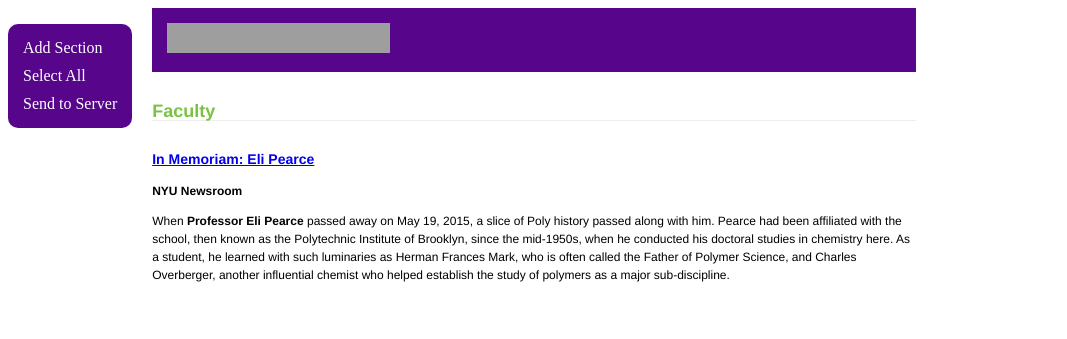
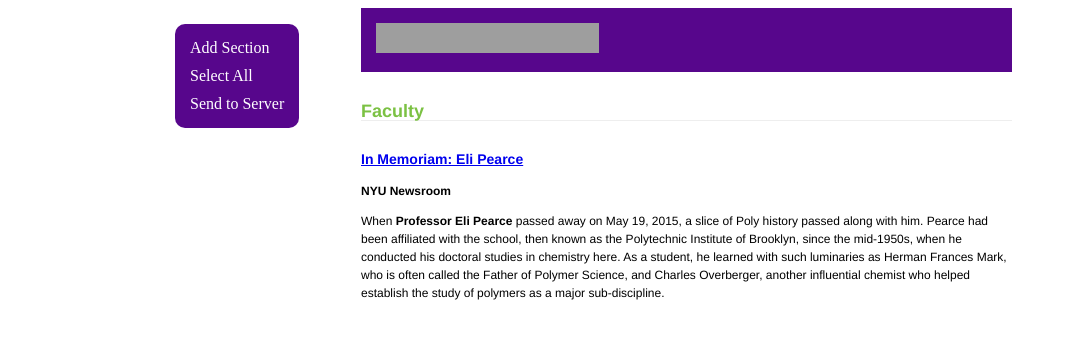
Before and after one commit to anmvu/AngularJS-for-newsletter, a PHP site: page / in a window 1280 px wide. Shown: the top 339 px of the page, without its empty margins (0-1067 px from the left). Run offline with PHP 8.4, Linux system fonts and the light colour scheme; some libraries are stand-ins or nearby versions; grey boxes are pictures that could not be loaded.

Commit message:
centered the newsletter and menu

```diff
--- a/css/news.css
+++ b/css/news.css
@@ -44,21 +44,20 @@ a{
 	text-decoration:none;
 }
 
-#menu-bar,#main, #json{
+#menu-bar,#main{
 	display:inline-block;
 	position:relative;
 	float:left;
 }
 
 #menu-bar{
-	top:0;
-	left:3;
+	width:20%;
 }
 
 #main{
 	font-family:'Helvetica Neue',Helvetica,Arial,sans-serif;
 	max-width:800px;
-	width:100%;
+	width:70%;
 }
 
 .header,.section{
@@ -248,3 +247,9 @@ textarea #descr{
 	width: 100%;
 
 }
+
+#all{
+	margin-left:auto;
+	margin-right:auto;
+	width:90%;
+}
--- a/index.html
+++ b/index.html
@@ -25,6 +25,7 @@
 
 <body ng-controller="newsController">
 		<!-- Menu Bar -->
+		<div id="all">
 		<div id="menu-bar">
 			<ul id="convenient-buttons">
 				<li id="add-section"><a href=# id="add-section" ng-click="addSection()">Add Section</a></li>
@@ -111,10 +112,14 @@
 				</div>
 
 			</div>
+
+			<div id="json" ng-show="showJson">
+				<p>{{news || json}}</p>
+			</div>
+
 		</div>
-		<div id="json" ng-show="showJson">
-			<p>{{news || json}}</p>
-		</div>
+	</div>
+
 
 </body>
 </html>
```
